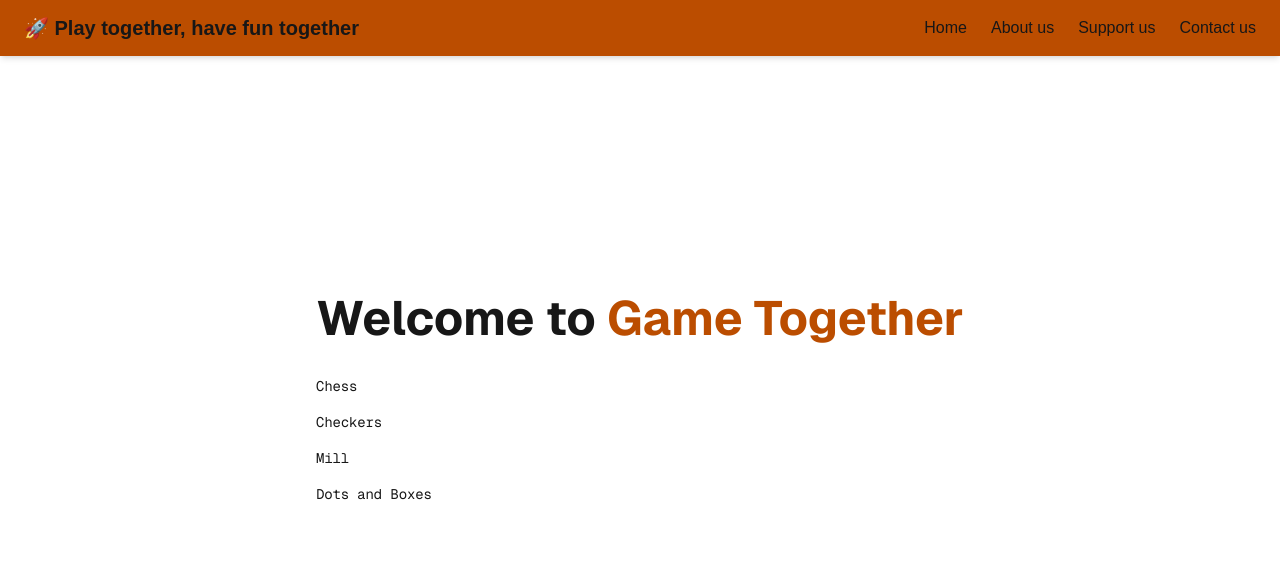
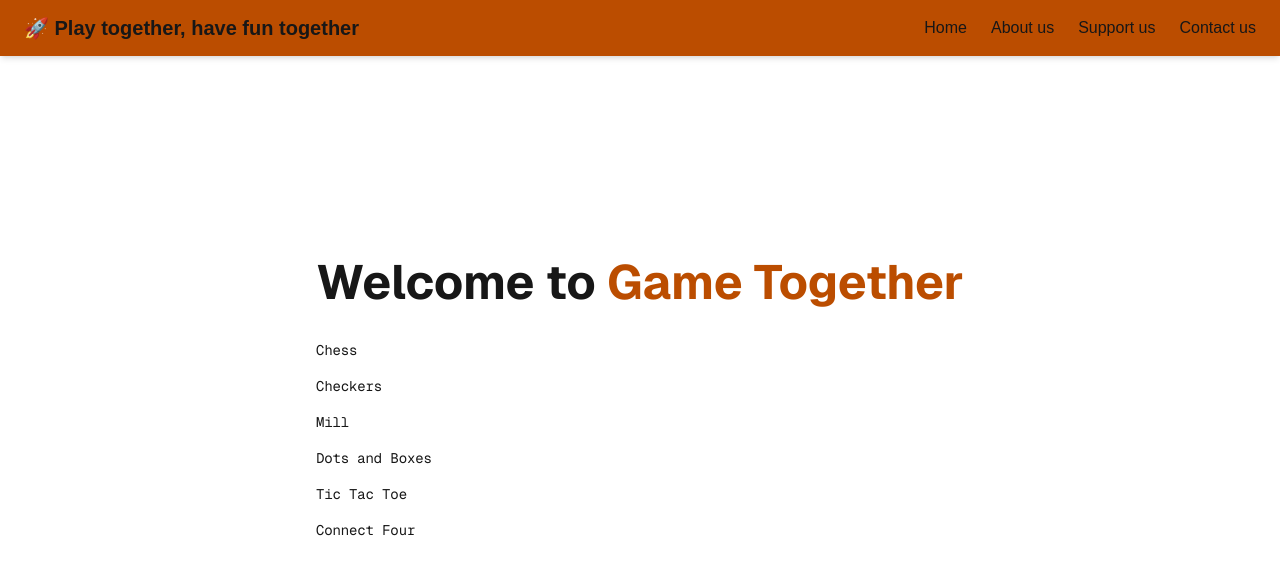
Before and after one commit to Lucasrfon/gametogether, a Next.js app: page / in a window 1280 px wide. Shown: the top 574 px of the page. Built offline with nearby package versions, Linux system fonts and the light colour scheme.

Commit message:
feat: add tic tac toe and connect four to menu

```diff
--- a/src/app/page.tsx
+++ b/src/app/page.tsx
@@ -13,6 +13,8 @@ export default function Home() {
           <NavLink href={'/games/checkers'}>Checkers</NavLink>
           <NavLink href={'/games/mill'}>Mill</NavLink>
           <NavLink href={'/games/dotsandboxes'}>Dots and Boxes</NavLink>
+          <NavLink href={'/games/tictactoe'}>Tic Tac Toe</NavLink>
+          <NavLink href={'/games/connectfour'}>Connect Four</NavLink>
         </ul>
       </main>
     </div>
```
